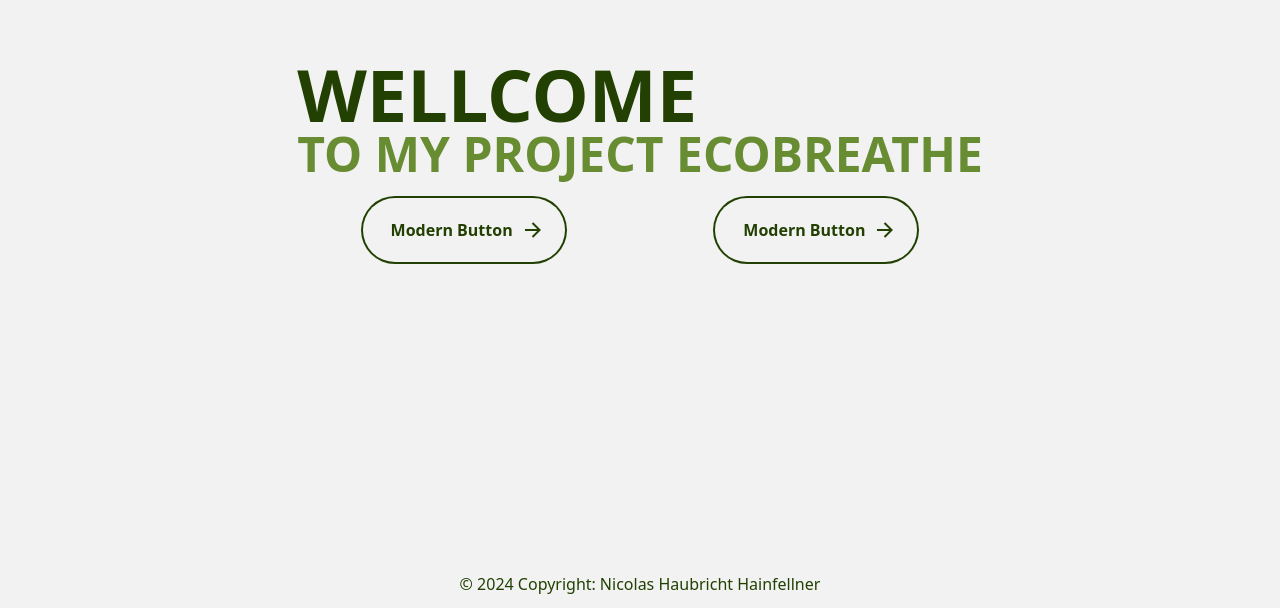
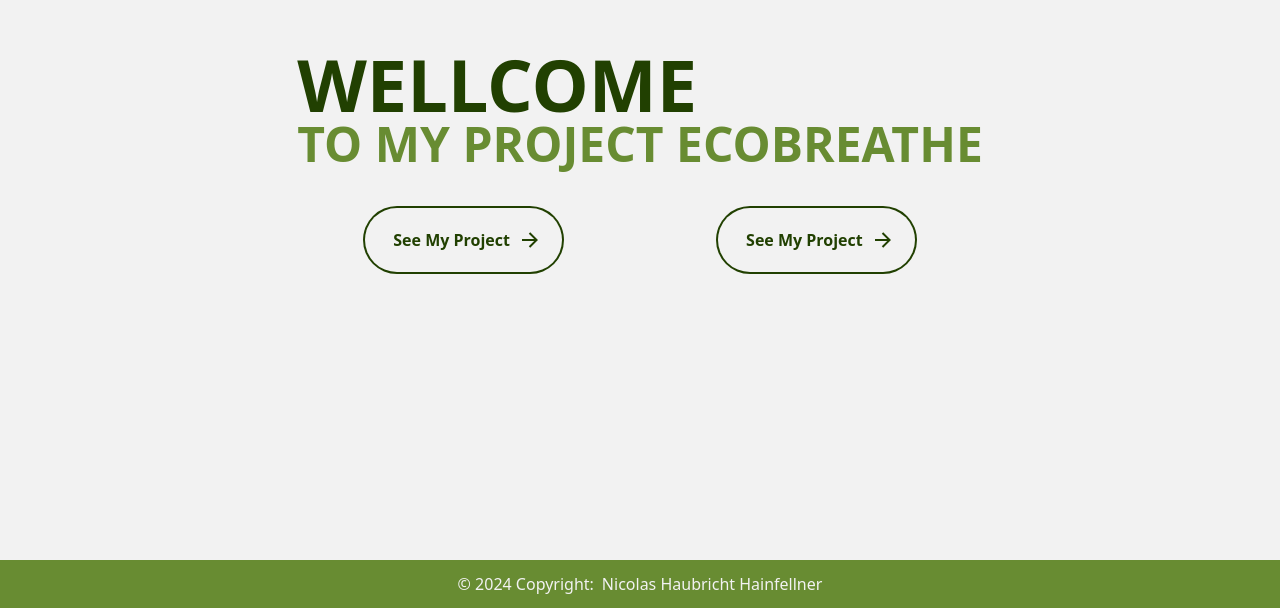
Before and after one commit to NicolasHaubricht/EcoBreathe-Web-Site, a React (Vite) app: page / in a window 1280 px wide. Shown: the part 1040-1648 px from the top of the page. Built offline with nearby package versions, Linux system fonts and the light colour scheme.

Commit message:
Alterando Nome do Projeto Footer e Botao

```diff
--- a/index.html
+++ b/index.html
@@ -6,7 +6,7 @@
     <link rel="stylesheet" href="https://fonts.googleapis.com/css2?family=Material+Symbols+Outlined:opsz,wght,FILL,GRAD@24,400,0,0&icon_names=arrow_forward_ios" />
     <link rel="stylesheet" href="https://fonts.googleapis.com/css2?family=Material+Symbols+Outlined:opsz,wght,FILL,GRAD@24,400,0,0&icon_names=menu" />
     <meta name="viewport" content="width=device-width, initial-scale=1.0" />
-    <title>Vite + React</title>
+    <title>Ecobreathe</title>
   </head>
   <body>
     <div id="root"></div>
--- a/src/components/Button/Button.jsx
+++ b/src/components/Button/Button.jsx
@@ -9,7 +9,7 @@ const Button = () => {
                     d="M16.1716 10.9999L10.8076 5.63589L12.2218 4.22168L20 11.9999L12.2218 19.778L10.8076 18.3638L16.1716 12.9999H4V10.9999H16.1716Z"
                 ></path>
             </svg>
-            <span class="text">Modern Button</span>
+            <span class="text">See My Project</span>
             <span class="circle"></span>
             <svg viewBox="0 0 24 24" class="arr-1" xmlns="http://www.w3.org/2000/svg">
                 <path
--- a/src/components/Footer/Footer.jsx
+++ b/src/components/Footer/Footer.jsx
@@ -3,9 +3,9 @@ import React from 'react'
 const Footer = () => {
     return (
         <>
-            <footer className='w-full text-center p-3 flex items-center justify-center flex-wrap bg-off-white'>
-                <p className='mr-1 text-green-1'>&copy; {new Date().getFullYear()} Copyright:{' '}</p>
-                <p className='text-dark text-green-1'>
+            <footer className='w-full text-center p-3 flex items-center justify-center flex-wrap bg-green-2'>
+                <p className='mr-2 text-off-white'>&copy; {new Date().getFullYear()} Copyright:{' '}</p>
+                <p className='text-dark text-off-white'>
                     Nicolas Haubricht Hainfellner
                 </p>
             </footer>
--- a/src/routes/Home/Home.jsx
+++ b/src/routes/Home/Home.jsx
@@ -1,14 +1,14 @@
 import React from 'react'
 import Button from '../../components/Button/Button'
 
-const Home = () => {
+const Home = (props) => {
     return (
         <section className='h-dvh w-full flex flex-col items-center justify-center bg-off-white -z-10'>
             <div className='flex flex-col p-7'>
                 <h1 className='uppercase font-bold text-5xl sm:text-5xl  md:text-7xl text-center md:text-start text-green-1'>Wellcome</h1>
                 <h2 className='uppercase font-bold text-3xl sm:text-3xl md:text-5xl text-center md:text-start text-green-2'> To my Project <strong className='font-bold text-green-2'>Ecobreathe</strong></h2>
-                <div className='flex flex-wrap gap-5 justify-around mt-5'>
-                    <Button>See My LinkedIn</Button>
+                <div className='flex flex-wrap gap-5 justify-around mt-10'>
+                    <Button>{props = "Learn More"}</Button>
                     <Button>See My LinkedIn</Button>
                 </div>
             </div>
```
